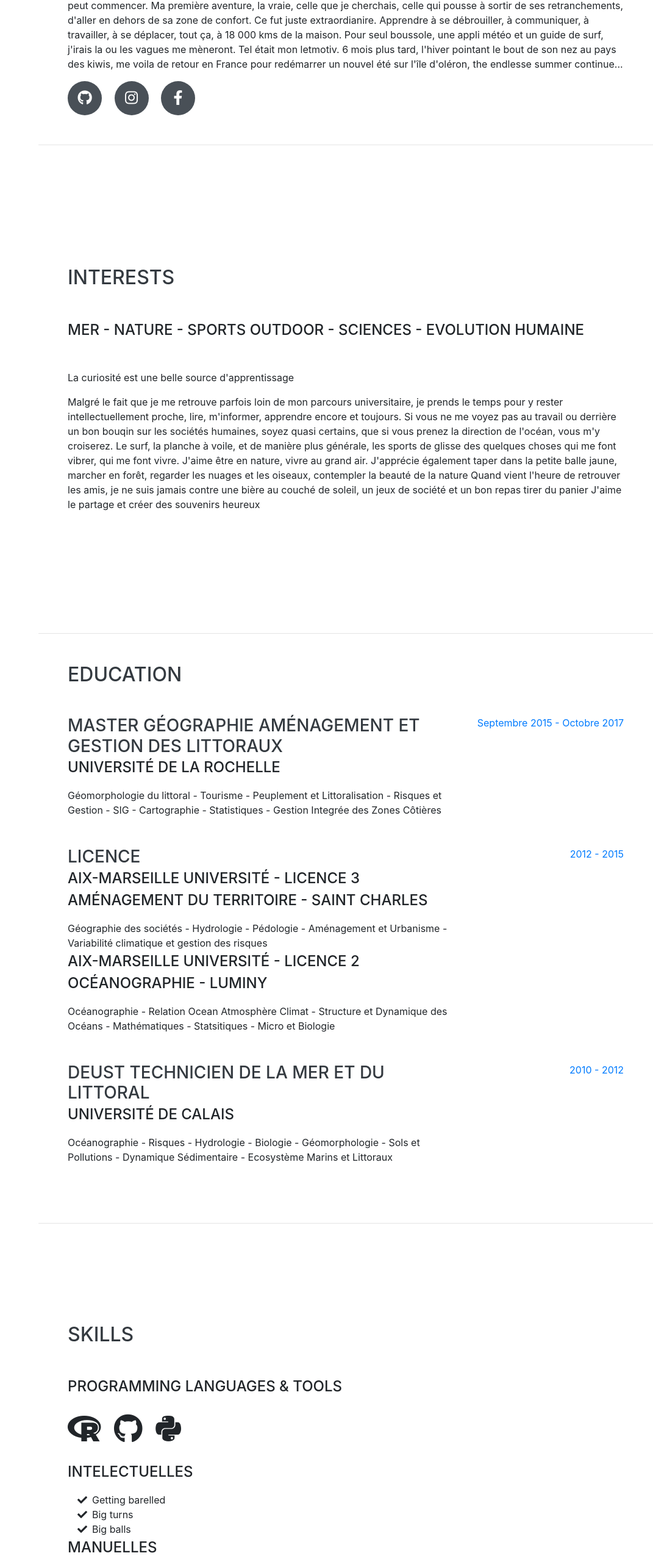
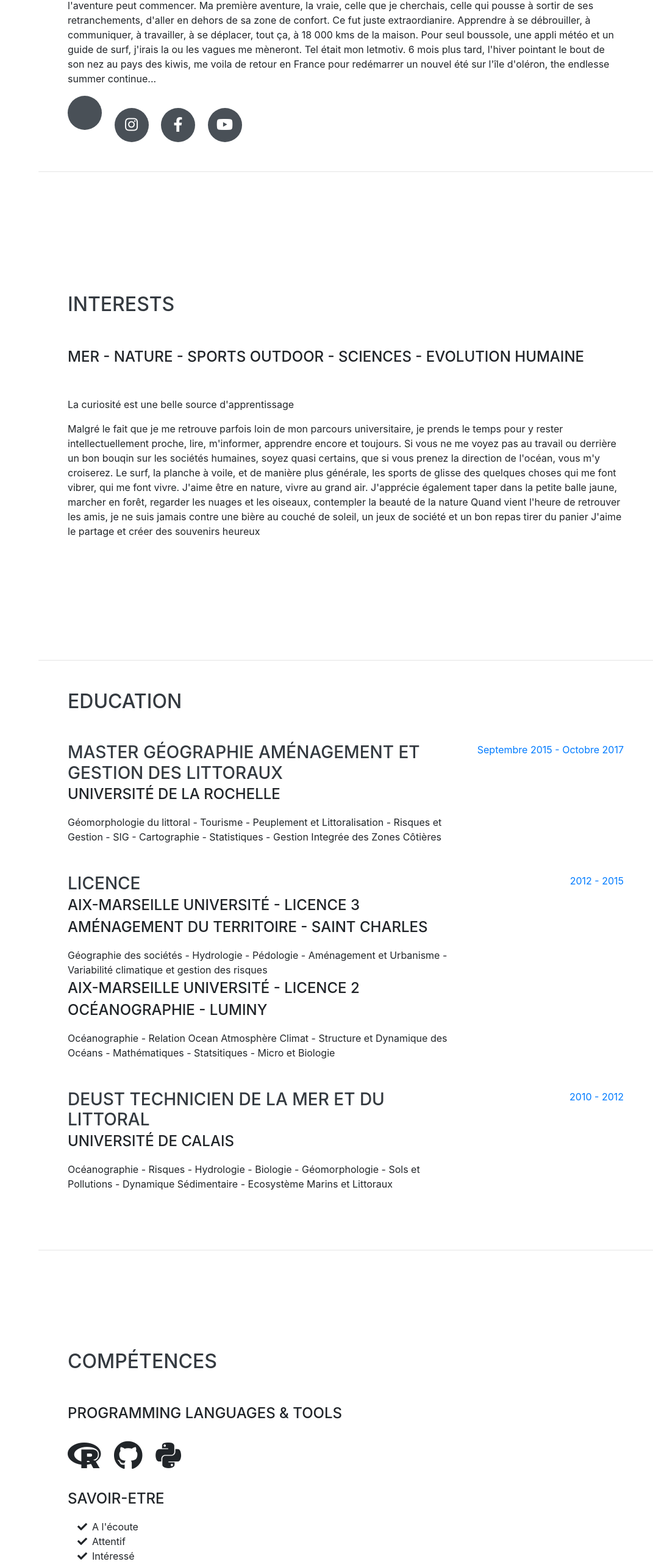
Before and after one commit to JeromePhamTan/JeromePhamTan.github.io, a website with bundled scripts: page index.html in a window 1280 px wide. Shown: the part 831-3400 px from the top of the page at 61% size, without its empty margins (209-1280 px from the left). Built offline with nearby package versions, Linux system fonts and the light colour scheme; a web font is replaced by a local one.

Commit message:
Update index.html

```diff
--- a/index.html
+++ b/index.html
@@ -67,21 +67,24 @@
           <a href="phamtan.jerome@gmail.com">phamtan.jerome@gmail.com</a>
         </div>
           <p class="lead mb-5">Bienvenue sur cette page web, toujours en cours de construction</a>. </p>
-          <p class="mb-0"></p>Je suis un ancien étudiant en géographie et aménagement du littoral. Après mon Master obtenu à La Rochelle, j'ai pris le temps de me former à d'autres compétences loin de mes domaines d'études et de découvrir de nouveaux horizons. C'est ainsi que je me retrouve à travailler dans une résidence de vacances dans un petit village de haute montagne, puis dans un camp sur Oléron la lumineuse. Découvertes de nouvelles compétences manuelles, de nouveaux endoits, de nouvelles personnes, de nouvelles manières de voir les choses. Loin de la vie universitaire que j'ai pu mener pendant 7 années, ces expériences furent fortes et riches en émotions, quelle chance ! . </p>
-  <p class="mb-0"></p>  A présent, ma propre formation du monde extra universitaire est entrain de s'achever, je me sens pret et muni de toutes les armes pour rentrer dans cette fameuse "vie active". </p>
-          <p class="mb-0"></p> En octobre 2017, la soutenance de mon mémoire validée, il est temps pour moi de m'évader un peu. les planches de surf dans la voiture, l'été indien devant moi, des vagues à perte de vue et un mois de libre, c'est partit! Je prends le temps de ralentir mon mode de vie, de souffler après ce tumulte étudiant et me préparer pour la suite. Et quelle suite! Je pars à la découverte du parc Régional du Queyras, plus précisement à Abriès, ou j'y travaille pendant un peu plus de 4 mois en tant que technicien dans une réisdence de vacances. Je m'occupe de la piscine, spa, hamman et sauna, entretenir le site, réparer les petits tracas dans les logements des vacanciers et être au contact de l'humain, valeure chère à mes yeux. Rendre les gens heureux et faire de mon mieux pour que leur séjour se passe bien, tel était mon crédo.
+          <p class="mb-0"></p>Je suis un ancien étudiant en géographie et aménagement du littoral. Après mon Master obtenu à La Rochelle, j'ai pris le temps de me former à d'autres compétences loin de mes domaines d'études et de découvrir de nouveaux horizons. C'est ainsi que je me retrouve à travailler dans une résidence de vacances dans un petit village de haute montagne, puis dans un camp sur l'île Oléron. Découvertes de nouvelles compétences manuelles, de nouveaux lieux, de nouvelles personnes, de nouvelles manières de voir les choses. Loin de la vie universitaire que j'ai pu mener pendant 7 années, ces expériences furent fortes et riches en émotions, quelle chance ! . </p>
+  <p class="mb-0"></p>  A présent, ma formation du monde extra universitaire est entrain de s'achever, je me sens pret et muni de toutes les armes pour rentrer dans cette fameuse "vie active". </p>
+          <p class="mb-0"></p> En octobre 2017, la soutenance de mon mémoire validée, il était temps pour moi de m'évader un peu. les planches de surf dans la voiture, l'été indien devant moi, des vagues à perte de vue et un mois de libre, c'est partit! Je prends le temps de ralentir mon mode de vie, de souffler après ce tumulte étudiant et de me préparer pour la suite. Et quelle suite! Je pars à la découverte du parc Régional du Queyras, plus précisement à Abriès, ou j'y travaille pendant un peu plus de 4 mois en tant que technicien dans une réisdence de vacances. Je m'occupe de la piscine, spa, hamman et sauna, entretenir le site, réparer les petits tracas dans les logements des vacanciers et être au contact de l'humain, valeure chère à mes yeux. Rendre les gens heureux et faire de mon mieux pour que leur séjour se passe bien, tel était mon crédo.
   L'hiver touchant à sa fin, je retourne sur l'île d'oléron et reprends le même type de travail au bord de mer. Toujours à m'occuper de la piscine et de la maintenance de mon lieu de travail et de vie. J'aime cette vie, les rencontres avec des vacanciers de tout horizons, de nouveaux collègues qui deviennent des amis, vivre proche de l'océan, avoir du temps pour en profiter. Mais ce besoin de détachement et de grandes aventures me trotent dans la tête. Un sac à dos et un billet d'avion plus tard, me voilà en Nouvelle-Zélande à bord de mon bolide tout aménagé de...1990, une planche de surf et un nouvel été sans fin devant moi. Un niveau anglais précaire, un compte en banque sur la réserve, je crois que l'aventure peut commencer. Ma première aventure, la vraie, celle que je cherchais, celle qui pousse à sortir de ses retranchements, d'aller en dehors de sa zone de confort. Ce fut juste extraordianire. Apprendre à se débrouiller, à communiquer, à travailler, à se déplacer, tout ça, à 18 000 kms de la maison. Pour seul boussole, une appli météo et un guide de surf, j'irais la ou les vagues me mèneront. Tel était mon letmotiv. 6 mois plus tard, l'hiver pointant le bout de son nez au pays des kiwis, me voila de retour en France pour redémarrer un nouvel été sur l'île d'oléron, the endlesse summer continue...
   </p>
         <div class="social-icons">
 
-          <a href="https://github.com/JeromePhamTan">
-            <i class="fab fa-github"></i>
+          <a href="http://lesvaguesabonds.org/">
+            <i class="Lesvaguesabonds"></i>
           </a>
           <a href="https://www.instagram.com/jerome_tamtam/?hl=fr">
             <i class="fab fa-instagram"></i>
           </a>
           <a href="https://www.facebook.com/GG.PHAM.TAN">
             <i class="fab fa-facebook-f"></i>
+          </a>
+           <a href="https://www.youtube.com/channel/UCFrJujMpE0QA2v-kk_DqFUw/videos?disable_polymer=1">
+            <i class="fab fa-youtube"></i>
           </a>
         </div>
       </div>
@@ -152,7 +155,7 @@
 
     <section class="resume-section p-3 p-lg-5 d-flex align-items-center" id="skills">
       <div class="w-100">
-        <h2 class="mb-5">Skills</h2>
+        <h2 class="mb-5">Compétences</h2>
 
         <div class="subheading mb-3">Programming Languages &amp; Tools</div>
         <ul class="list-inline dev-icons">
@@ -167,22 +170,22 @@
           </li>
         </ul>
 
-        <div class="subheading mb-3">Intelectuelles</div>
+        <div class="subheading mb-3">Savoir-Etre</div>
         <ul class="fa-ul mb-0">
           <li>
             <i class="fa-li fa fa-check"></i>
-            Getting barelled</li>
+            A l'écoute</li>
           <li>
             <i class="fa-li fa fa-check"></i>
-            Big turns</li>
+            Attentif</li>
           <li>
             <i class="fa-li fa fa-check"></i>
-            Big balls</li>
+            Intéressé</li>
           <li>
         </ul>
 
 
-       <div class="subheading mb-3">Manuelles</div>
+       <div class="subheading mb-3">Savoir Faire</div>
        <ul class="fa-ul mb-0">
          <li>
            <i class="fa-li fa fa-check"></i>
```
